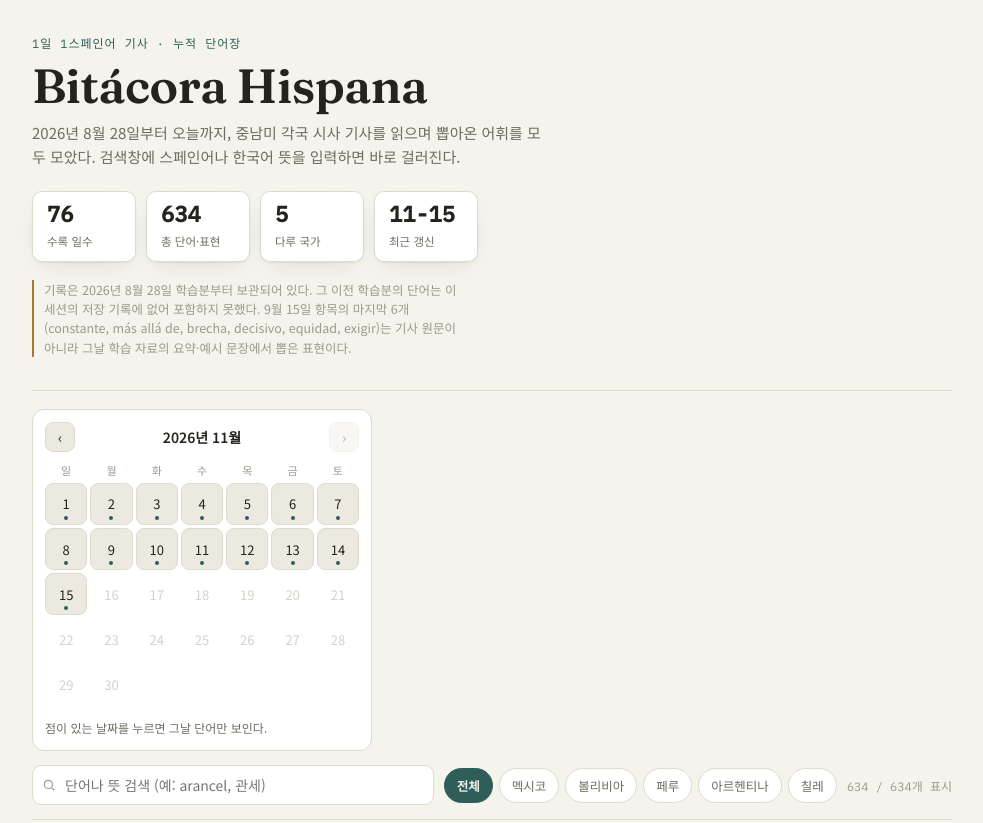
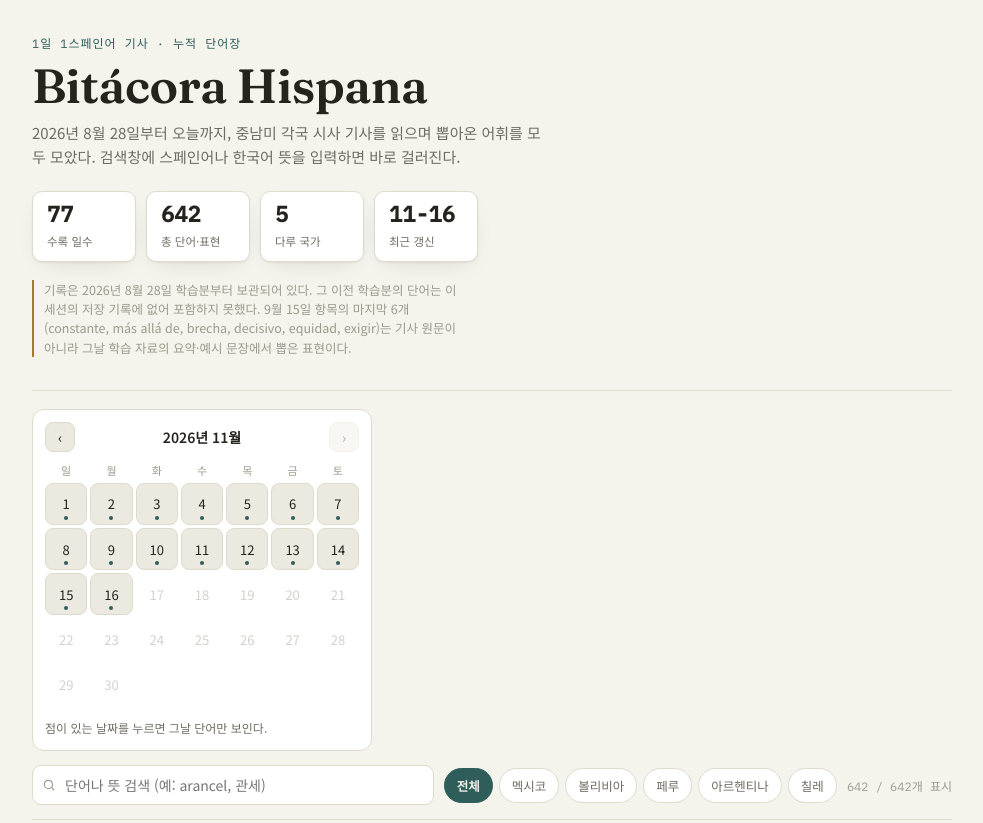
Before and after one commit to gilsy02/Bitacora-hispana, a plain HTML site: page index.html in a window 1280 px wide. Shown: the top 823 px of the page, without its empty margins (148-1131 px from the left). Drawn offline with Linux system fonts and the light colour scheme.

Commit message:
Add 2026-11-16 vocabulary
Co-Authored-By: Claude Opus 5.5 <noreply@anthropic.com>
Claude-Session: https://claude.ai/code/session_01XxmwwKvJbmiqCuQbM5fU3g

```diff
--- a/index.html
+++ b/index.html
@@ -1204,6 +1204,16 @@ const DATA = [
   {es:"de la mano de", pos:"관용 전치사구", ko:"~을 통해, ~에 의해(직역: ~의 손을 잡고)", ex:"Las piezas juegan con la mirada del espectador de la mano de pintura, escultura y cine.", exKo:"작품들은 회화·조각·영화를 통해 관람객의 시선과 유희한다."},
   {es:"museografía", pos:"명사(여)", ko:"전시 연출(전시 공간 디자인)", ex:"La arquitecta Frida Escobedo diseñó la museografía de la exposición.", exKo:"건축가 프리다 에스코베도가 이 전시의 전시 연출을 설계했다."},
   {es:"vanguardia", pos:"명사(여)", ko:"아방가르드, 전위(예술)", ex:"Soto y Cruz-Diez encabezaron la vanguardia internacional del arte cinético.", exKo:"소토와 크루스디에스는 키네틱 아트의 국제적 아방가르드를 이끌었다."}
+]},
+{date:"2026-11-16", country:"bo", countryName:"볼리비아", cat:"사회·기후(슈퍼 엘니뇨와 국가 비상사태 대응)", title:"El Súper Niño pone a prueba la capacidad de reacción de Bolivia", source:"Los Tiempos, 2026-11-15", words:[
+  {es:"poner a prueba", pos:"관용 동사구", ko:"시험대에 올리다, 시험하다", ex:"El Súper Niño pone a prueba la capacidad de reacción de Bolivia.", exKo:"슈퍼 엘니뇨가 볼리비아의 대응 능력을 시험대에 올린다."},
+  {es:"desbordar (podrían desbordar)", pos:"타동사·자동사", ko:"(강을) 범람시키다, 넘치다", ex:"Las lluvias intensas podrían desbordar ríos en las tierras bajas.", exKo:"폭우가 저지대의 강을 범람시킬 수 있다."},
+  {es:"medios de vida", pos:"명사구(남·복)", ko:"생계 수단", ex:"Muchas familias rurales corren el riesgo de perder sus medios de vida por la sequía.", exKo:"많은 농촌 가구가 가뭄으로 생계 수단을 잃을 위험에 처해 있다."},
+  {es:"promulgar (promulgó)", pos:"타동사", ko:"(법령을) 공포하다", ex:"El presidente Rodrigo Paz promulgó el Decreto 5759 el 31 de octubre.", exKo:"로드리고 파스 대통령은 10월 31일 대통령령 5759호를 공포했다."},
+  {es:"declaratoria de emergencia", pos:"명사구(여)", ko:"비상사태 선포", ex:"La declaratoria de emergencia permite gestionar financiamiento, pero no libera fondos automáticamente.", exKo:"비상사태 선포는 재원 확보 절차를 밟을 수 있게 하지만 자금을 자동으로 풀어 주지는 않는다."},
+  {es:"desembolso", pos:"명사(남)", ko:"(자금의) 지출, 집행", ex:"El ministro aclaró que la medida no implica un desembolso automático de recursos.", exKo:"장관은 이 조치가 재원의 자동 집행을 뜻하지 않는다고 밝혔다."},
+  {es:"gobernación", pos:"명사(여)", ko:"주(州)정부(볼리비아 데파르타멘토 정부)", ex:"Las gobernaciones y alcaldías deben evaluar los daños en su territorio.", exKo:"주정부와 시정부는 관할 지역의 피해를 평가해야 한다."},
+  {es:"déficit de lluvias", pos:"명사구(남)", ko:"강수 부족", ex:"Potosí y Oruro podrían enfrentar un déficit inusual de lluvias.", exKo:"포토시와 오루로는 이례적인 강수 부족을 겪을 수 있다."}
 ]}
 ];
 
```
